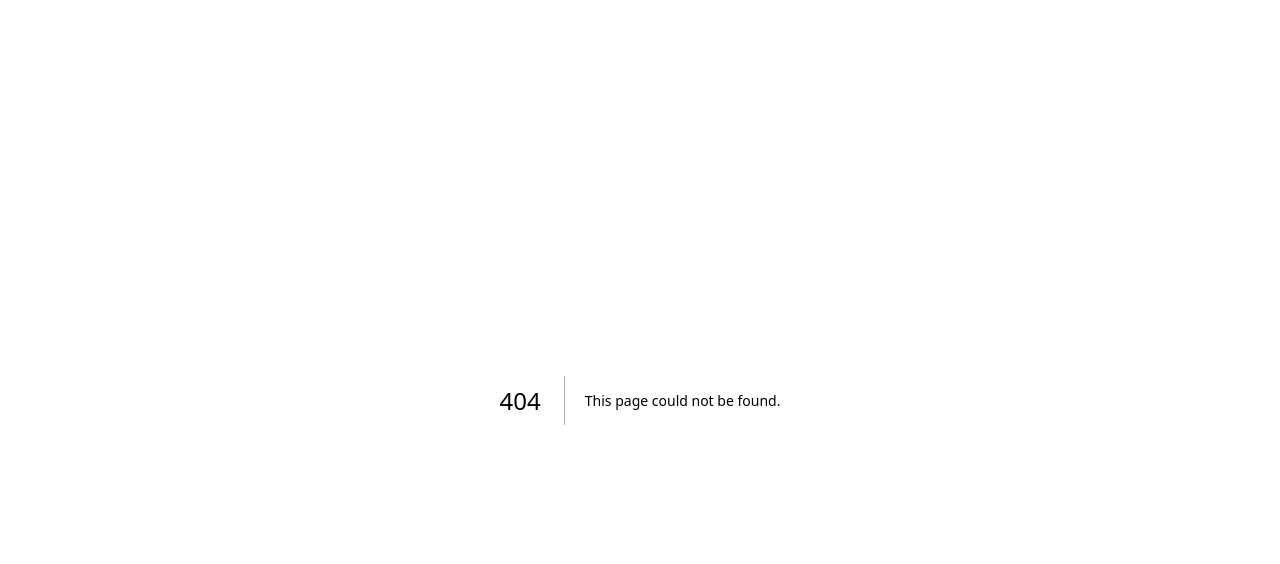
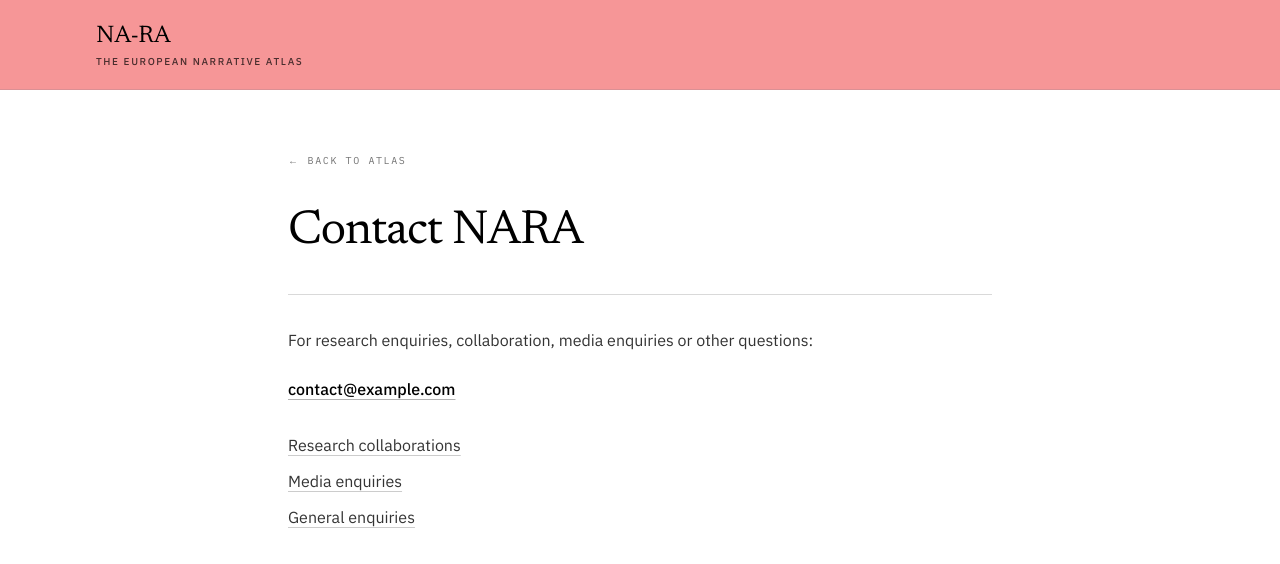
Before and after one commit to t0rn1k3/nara, a Next.js app: page /contact in a window 1280 px wide. Before the commit this address had no page. Shown: the top 564 px of the page. Built offline with nearby package versions, Linux system fonts and the light colour scheme.

Commit message:
Add simple Contact page with email-only enquiries

```diff
--- /dev/null
+++ b/app/contact/page.tsx
@@ -0,0 +1,68 @@
+import type { Metadata } from "next";
+import Link from "next/link";
+
+import { SiteHeader } from "@/components/site-header";
+import { CONTACT_EMAIL } from "@/lib/contact";
+
+export const metadata: Metadata = {
+  title: "Contact — NA-RA",
+  description: "Get in touch with NARA for research, collaboration, or media enquiries.",
+};
+
+const enquiryTypes = [
+  { label: "Research collaborations", subject: "Research collaboration enquiry" },
+  { label: "Media enquiries", subject: "Media enquiry" },
+  { label: "General enquiries", subject: "General enquiry" },
+] as const;
+
+export default function ContactPage() {
+  return (
+    <div className="min-h-dvh bg-[var(--map-ocean-deep)] text-black/80">
+      <SiteHeader />
+      <article className="mx-auto max-w-3xl px-6 py-10 sm:px-8 lg:py-14">
+        <Link
+          href="/"
+          className="inline-flex items-center gap-2 font-mono text-[10px] tracking-[0.16em] text-black/55 uppercase transition-colors hover:text-black"
+        >
+          <span aria-hidden>←</span>
+          Back to Atlas
+        </Link>
+
+        <header className="mt-8 border-b border-black/15 pb-8">
+          <h1 className="font-serif text-4xl leading-tight tracking-tight text-black sm:text-5xl">
+            Contact NARA
+          </h1>
+        </header>
+
+        <div className="mt-8 space-y-6">
+          <p className="font-sans text-base leading-relaxed text-black/80">
+            For research enquiries, collaboration, media enquiries or other
+            questions:
+          </p>
+
+          <p>
+            <a
+              href={`mailto:${CONTACT_EMAIL}`}
+              className="font-sans text-base font-medium text-black underline decoration-black/30 underline-offset-4 transition-colors hover:decoration-black"
+            >
+              {CONTACT_EMAIL}
+            </a>
+          </p>
+
+          <ul className="space-y-3 pt-2">
+            {enquiryTypes.map(({ label, subject }) => (
+              <li key={label}>
+                <a
+                  href={`mailto:${CONTACT_EMAIL}?subject=${encodeURIComponent(subject)}`}
+                  className="font-sans text-base text-black/80 underline decoration-black/20 underline-offset-4 transition-colors hover:text-black hover:decoration-black/40"
+                >
+                  {label}
+                </a>
+              </li>
+            ))}
+          </ul>
+        </div>
+      </article>
+    </div>
+  );
+}
--- a/components/narratives/aside-masthead.tsx
+++ b/components/narratives/aside-masthead.tsx
@@ -12,12 +12,20 @@ export function AsideMasthead() {
             The European Narrative Atlas
           </p>
         </div>
-        <Link
-          href="/about"
-          className="mt-3 shrink-0 font-mono text-[10px] tracking-[0.16em] text-black/55 uppercase transition-colors hover:text-black"
-        >
-          About
-        </Link>
+        <nav className="mt-3 flex shrink-0 flex-col items-end gap-1">
+          <Link
+            href="/about"
+            className="font-mono text-[10px] tracking-[0.16em] text-black/55 uppercase transition-colors hover:text-black"
+          >
+            About
+          </Link>
+          <Link
+            href="/contact"
+            className="font-mono text-[10px] tracking-[0.16em] text-black/55 uppercase transition-colors hover:text-black"
+          >
+            Contact
+          </Link>
+        </nav>
       </div>
     </header>
   );
--- /dev/null
+++ b/lib/contact.ts
@@ -0,0 +1,2 @@
+/** Replace with your contact email when ready. */
+export const CONTACT_EMAIL = "contact@example.com";
```
